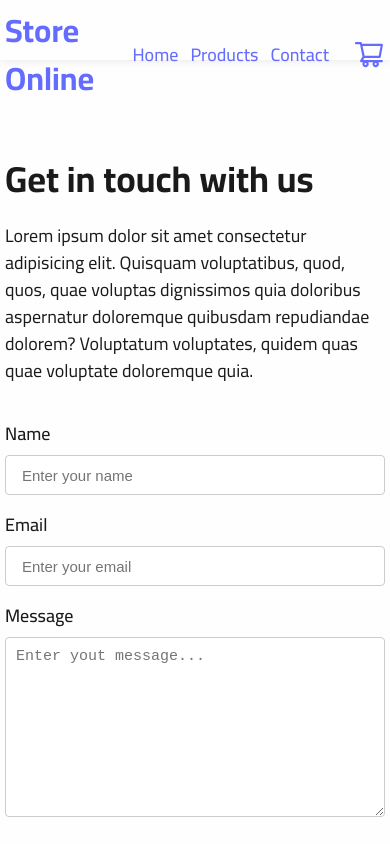
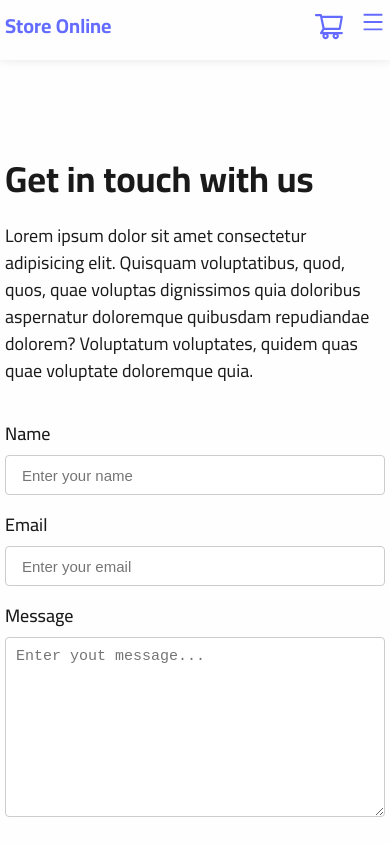
Before and after one commit to Mtanash/storeus-task, a React (Vite) app: page /contact in a window 390 px wide. Shown: the top 844 px of the page. Built offline with nearby package versions, Linux system fonts and the light colour scheme.

Commit message:
add mobile menu

```diff
--- a/src/components/LoadingProductCard.module.css
+++ b/src/components/LoadingProductCard.module.css
@@ -6,6 +6,7 @@
   height: 400px;
   overflow: hidden;
   position: relative;
+  margin: 0 auto;
 }
 
 .skeletonLoader {
--- a/src/components/TopProductsCarousel.jsx
+++ b/src/components/TopProductsCarousel.jsx
@@ -32,6 +32,9 @@ const TopProductsCarousel = () => {
           navigation={true}
           loop
           breakpoints={{
+            320: {
+              slidesPerView: 1,
+            },
             768: {
               slidesPerView: 2,
             },
--- a/src/components/TopProductsCarousel.module.css
+++ b/src/components/TopProductsCarousel.module.css
@@ -5,5 +5,5 @@
 .topProductsCarouselTitle {
   font-size: 24px;
   font-weight: 600;
-  margin-bottom: 12px;
+  margin-bottom: 24px;
 }
--- a/src/components/UI/Container.module.css
+++ b/src/components/UI/Container.module.css
@@ -4,6 +4,7 @@
   height: 100%;
   margin: 0 auto;
   padding: 0 15px;
+  overflow-x: hidden;
 
   @media (max-width: 768px) {
     padding: 0 10px;
@@ -12,8 +13,4 @@
   @media (max-width: 576px) {
     padding: 0 5px;
   }
-
-  @media (max-width: 320px) {
-    padding: 0 2px;
-  }
 }
--- a/src/layouts/Header.jsx
+++ b/src/layouts/Header.jsx
@@ -1,4 +1,7 @@
-import { Link } from "react-router-dom";
+import { AnimatePresence, motion } from "framer-motion";
+import { useState } from "react";
+import { AiOutlineMenu } from "react-icons/ai";
+import { Link, useNavigate } from "react-router-dom";
 import CartIconButton from "../components/CartIconButton";
 import Container from "../components/UI/Container";
 import styles from "./Header.module.css";
@@ -19,12 +22,26 @@ const ROUTES = [
 ];
 
 const Header = () => {
+  const navigate = useNavigate();
+  const [isMobileMenuOpen, setIsMobileMenuOpen] = useState(false);
+
+  const handleMobileMenuClick = () => {
+    setIsMobileMenuOpen((prevState) => !prevState);
+  };
+
+  const handleLogoClick = () => {
+    navigate("/");
+  };
+
   return (
     <header className={styles.header}>
       <Container>
         <div className={styles.headerContent}>
-          <h1 className={styles.logo}>Store Online</h1>
+          <h1 className={styles.logo} onClick={handleLogoClick}>
+            Store Online
+          </h1>
 
+          {/* desktop menu */}
           <nav className={styles.nav}>
             <ul className={styles.list}>
               {ROUTES.map((route, index) => (
@@ -37,7 +54,39 @@ const Header = () => {
             </ul>
           </nav>
 
-          <CartIconButton />
+          <div className={styles.headerRightContent}>
+            <CartIconButton />
+
+            {/* hamburger menu */}
+            <div className={styles.hamburgerMenu}>
+              <AiOutlineMenu
+                className={styles.hamburgerMenuIcon}
+                onClick={handleMobileMenuClick}
+              />
+
+              <AnimatePresence>
+                {isMobileMenuOpen && (
+                  <motion.nav className={styles.mobileNav}>
+                    <ul className={styles.list}>
+                      {ROUTES.map((route, index) => (
+                        <li key={index} className={styles.item}>
+                          <Link
+                            to={route.path}
+                            className={styles.link}
+                            onClick={() => {
+                              setIsMobileMenuOpen(false);
+                            }}
+                          >
+                            {route.label}
+                          </Link>
+                        </li>
+                      ))}
+                    </ul>
+                  </motion.nav>
+                )}
+              </AnimatePresence>
+            </div>
+          </div>
         </div>
       </Container>
     </header>
--- a/src/layouts/Header.module.css
+++ b/src/layouts/Header.module.css
@@ -16,6 +16,23 @@
   font-size: 32px;
   font-weight: 700;
   color: var(--main-text-color-light);
+  cursor: pointer;
+
+  @media (max-width: 768px) {
+    font-size: 24px;
+  }
+
+  @media (max-width: 480px) {
+    font-size: 20px;
+  }
+
+  @media (max-width: 360px) {
+    font-size: 18px;
+  }
+
+  @media (max-width: 320px) {
+    font-size: 16px;
+  }
 }
 
 .nav {
@@ -28,7 +45,7 @@
     display: flex;
     align-items: center;
     justify-content: center;
-    gap: 12px;
+    gap: 24px;
   }
 
   .item {
@@ -42,4 +59,75 @@
       color: var(--main-text-color-dark);
     }
   }
+
+  @media (max-width: 768px) {
+    display: none;
+  }
 }
+
+.headerRightContent {
+  display: flex;
+  align-items: center;
+  justify-content: center;
+  gap: 12px;
+}
+
+.hamburgerMenu {
+  display: none;
+
+  @media (max-width: 768px) {
+    display: block;
+    font-size: 24px;
+    color: var(--main-text-color-light);
+    cursor: pointer;
+    transition: var(--main-transition);
+
+    &:hover {
+      color: var(--main-text-color-dark);
+    }
+  }
+
+  .mobileNav {
+    position: absolute;
+    top: 65px;
+    right: 0;
+    width: 200px;
+    height: fit-content;
+    max-height: 200px;
+    background-color: #fff;
+    transition: var(--main-transition);
+    z-index: 2;
+    box-shadow: 0 0 10px rgba(0, 0, 0, 0.1);
+
+    &.active {
+      transform: translateY(0);
+    }
+
+    .list {
+      list-style: none;
+      padding: 12px;
+      display: flex;
+      flex-direction: column;
+      gap: 12px;
+    }
+
+    .item {
+      font-size: 18px;
+      font-weight: 500;
+      color: var(--main-text-color-light);
+      cursor: pointer;
+      transition: var(--main-transition);
+    }
+  }
+}
+
+.hamburgerMenuIcon {
+  font-size: 24px;
+  color: var(--main-text-color-light);
+  cursor: pointer;
+  transition: var(--main-transition);
+
+  &:hover {
+    color: var(--main-text-color-dark);
+  }
+}
```
